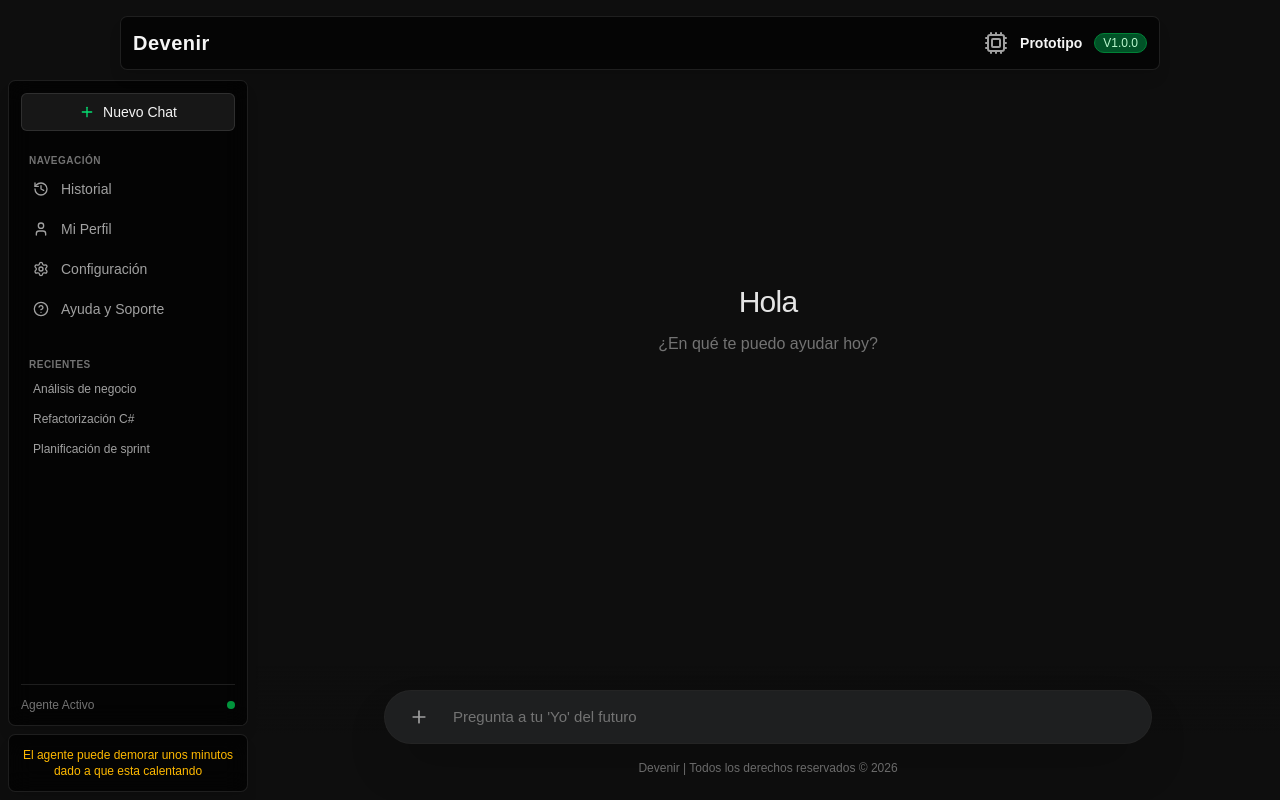
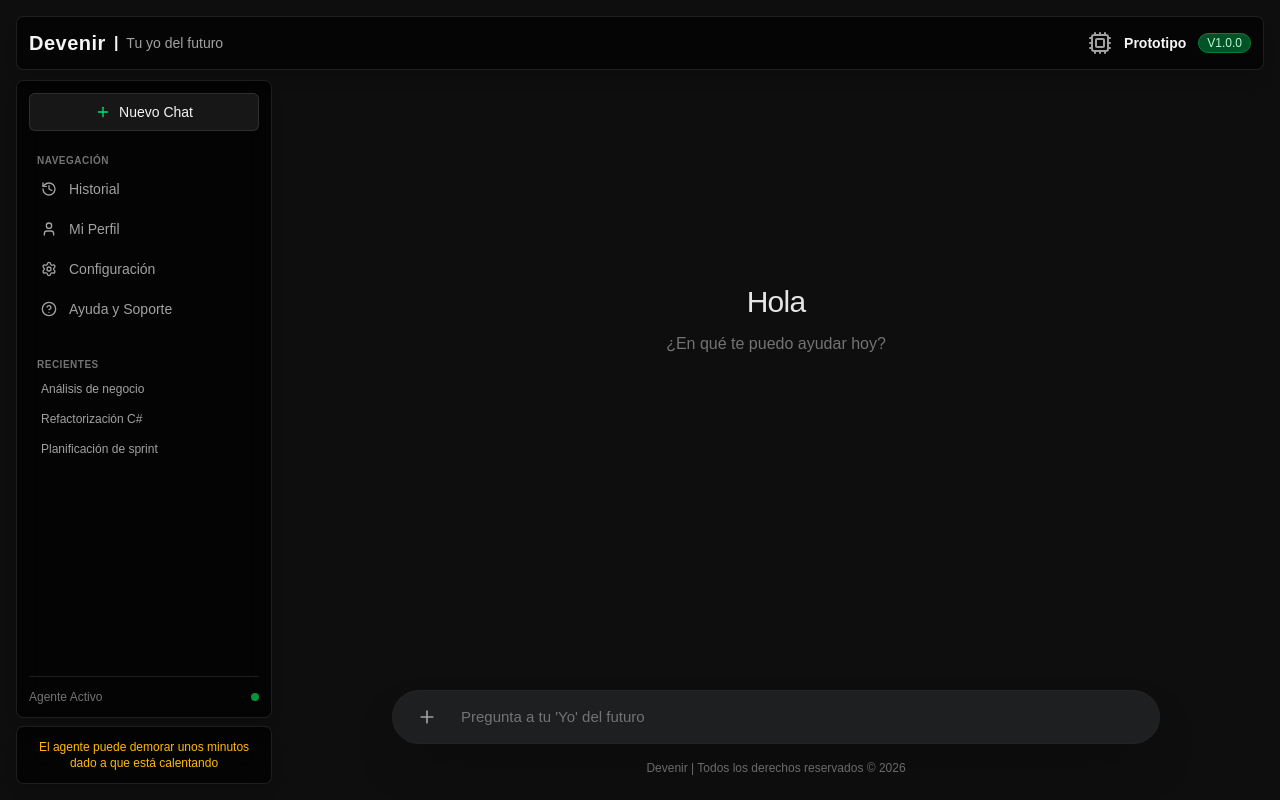
Before and after one commit to IYHM24/ancom-ai-chat-start, a React (Vite) app in the folder Devenir.Agent.Frontend/: page / in a window 1280 px wide. Built offline with nearby package versions, Linux system fonts and the light colour scheme.

Commit message:
[Update] - Ajuste diseño

```diff
--- a/Devenir.Agent.Frontend/src/Pages/Chat.tsx
+++ b/Devenir.Agent.Frontend/src/Pages/Chat.tsx
@@ -1,11 +1,13 @@
-import React, { useState, useRef, useEffect } from "react"
+import React, { useState, useRef, useEffect, useCallback } from "react"
 import { useChat } from "@ai-sdk/react"
 import { DefaultChatTransport } from "ai"
 import { ChatMessage } from "@/components/ai/chat-message"
 import { PromptInput } from "@/components/ai/prompt-input"
+import { ArrowDown } from "lucide-react"
 
 export const Chat: React.FC = () => {
   const [input, setInput] = useState("")
+  const [showScrollButton, setShowScrollButton] = useState(false)
   const messagesEndRef = useRef<HTMLDivElement>(null)
 
   const { messages, sendMessage, status, stop } = useChat({
@@ -21,19 +23,55 @@ export const Chat: React.FC = () => {
   const isStreaming = status === "streaming"
   const isLoading = isPending || isStreaming
 
+  // Desplazar al fondo
+  const scrollToBottom = useCallback(() => {
+    const container = document.getElementById("chat-scroll-container")
+    if (container) {
+      container.scrollTo({
+        top: container.scrollHeight,
+        behavior: "smooth"
+      })
+    }
+  }, [])
+
+  // Auto-scroll cuando llegan mensajes o cambia el estado
   useEffect(() => {
-		messagesEndRef.current?.scrollIntoView({ behavior: "smooth" })
-	}, [messages, status])
+    scrollToBottom()
+  }, [messages, status, scrollToBottom])
+
+  // Listener de Scroll para activar la flecha
+  useEffect(() => {
+    const container = document.getElementById("chat-scroll-container")
+    if (!container) return
+
+    const handleScroll = () => {
+      const { scrollTop, scrollHeight, clientHeight } = container
+      // Muestra la flecha si el usuario subió más de 80px respecto al final
+      const isFarFromBottom = scrollHeight - scrollTop - clientHeight > 80
+      setShowScrollButton(isFarFromBottom)
+    }
+
+    // Evaluación inicial al cargar
+    handleScroll()
+
+    container.addEventListener("scroll", handleScroll, { passive: true })
+    return () => container.removeEventListener("scroll", handleScroll)
+  }, [messages])
 
   const handleSend = () => {
     if (!input.trim() || isLoading) return
     sendMessage({ text: input })
     setInput("")
+
+    setTimeout(() => {
+      scrollToBottom()
+    }, 50)
   }
 
   return (
-		/* Eliminados min-h-screen y overflow-y-auto para evitar el doble scroll */
     <div className="flex-1 flex flex-col justify-between font-sans min-h-full">
+
+      {/* Lista de Mensajes */}
       <div className="flex-1 w-full max-w-3xl mx-auto px-4 pb-6">
         {messages.length === 0 && !isPending ? (
           <div className="h-[60vh] flex flex-col items-center justify-center text-center text-neutral-400 space-y-3">
@@ -78,9 +116,22 @@ export const Chat: React.FC = () => {
         )}
       </div>
 
-			{/* Input fijo en la parte inferior del scroll */}
-			<footer className="sticky bottom-0 bg-linear-to-t from-[#0e0e0e] via-[#0e0e0e] to-transparent pt-6 pb-6 px-4 z-10">
-				<div className="max-w-3xl mx-auto">
+      {/* Input y Botón Flotante */}
+      <footer className="sticky bottom-0 bg-gradient-to-t from-[#0e0e0e] via-[#0e0e0e] to-transparent pt-6 pb-6 px-4 z-20">
+        <div className="relative max-w-3xl mx-auto">
+
+          {/* Botón Flotante para Scroll */}
+          {showScrollButton && (
+            <button
+              onClick={scrollToBottom}
+              type="button"
+              className="absolute -top-12 left-1/2 -translate-x-1/2 p-2.5 rounded-full bg-neutral-900/90 hover:bg-neutral-800 text-neutral-200 border border-neutral-700/80 shadow-2xl backdrop-blur-md transition-all duration-200 cursor-pointer z-30 flex items-center justify-center active:scale-95"
+              title="Ir abajo"
+            >
+              <ArrowDown className="w-4 h-4 text-neutral-200" />
+            </button>
+          )}
+
           <PromptInput
             value={input}
             onChange={setInput}
@@ -94,6 +145,7 @@ export const Chat: React.FC = () => {
           </div>
         </div>
       </footer>
+
     </div>
   )
 }
--- a/Devenir.Agent.Frontend/src/components/ai/prompt-input.tsx
+++ b/Devenir.Agent.Frontend/src/components/ai/prompt-input.tsx
@@ -1,5 +1,5 @@
 import React, { useRef, useEffect } from "react"
-import { Plus,  Send, Square} from "lucide-react"
+import { CornerRightUp, Plus,  Send, Square} from "lucide-react"
 
 interface PromptInputProps {
   value: string
@@ -94,7 +94,7 @@ export const PromptInput: React.FC<PromptInputProps> = ({
                 onClick={onSubmit}
                 className="p-2.5 bg-neutral-100 text-neutral-900 hover:bg-white rounded-full transition-colors shadow-md"
               >
-                <Send className="w-4 h-4" />
+                <CornerRightUp className="w-4 h-4" />
               </button>
             )
           )}
--- a/Devenir.Agent.Frontend/src/container/Layaout.tsx
+++ b/Devenir.Agent.Frontend/src/container/Layaout.tsx
@@ -5,11 +5,8 @@ import {
   Settings,
   User,
   Cpu,
-  Bell,
   Plus,
-  Trash2,
   HelpCircle,
-  Info
 } from "lucide-react"
 import { Badge } from "@/components/ui/badge"
 
@@ -28,7 +25,6 @@ export const Layout: React.FC<LayoutProps> = ({ children }) => {
     { id: "help", label: "Ayuda y Soporte", icon: HelpCircle },
   ]
 
-  // Conversaciones recientes de ejemplo
   const recentChats = [
     "Análisis de negocio",
     "Refactorización C#",
@@ -38,11 +34,13 @@ export const Layout: React.FC<LayoutProps> = ({ children }) => {
   return (
     <div className="relative w-full bg-[#0e0e0e] text-neutral-100 h-screen flex flex-col overflow-hidden">
 
-      {/* Header flotante con backdrop-blur */}
+      {/* Header flotante */}
       <header className="absolute top-0 left-0 right-0 z-50 p-4 pointer-events-none">
-        <div className="flex w-10/12 mx-auto bg-black/60 backdrop-blur-md border border-neutral-800/80 rounded-lg shadow-lg p-3 pointer-events-auto">
+        <div className="flex w-full bg-black/60 backdrop-blur-md border border-neutral-800/80 rounded-lg shadow-lg p-3 pointer-events-auto">
           <div className="w-1/2 flex items-center gap-2">
             <h1 className="text-xl font-bold tracking-wide">Devenir</h1>
+            <strong>|</strong>
+            <p className="text-sm text-neutral-400 font-light">Tu yo del futuro</p>
           </div>
           <div className="w-1/2 flex justify-end items-center gap-3 text-lg">
             <Cpu className="w-6 h-6 text-neutral-400" />
@@ -53,16 +51,12 @@ export const Layout: React.FC<LayoutProps> = ({ children }) => {
       </header>
 
       {/* Main Container */}
-      <main className="flex flex-1 h-full min-h-0 overflow-hidden">
+      <main className="w-full flex flex-1 h-full min-h-0 overflow-hidden gap-4 px-4">
 
         {/* Sidebar */}
-        <div className="w-1/5 min-w-[220px] max-w-[280px] flex flex-col gap-2 p-2 pt-20">
-
-          {/* Menú Principal */}
+        <aside className="w-64 flex flex-col gap-2 pt-20 pb-4 flex-none">
           <div className="bg-black/70 backdrop-blur-md border border-neutral-800/80 rounded-lg shadow-lg p-3 flex-1 flex flex-col justify-between overflow-y-auto">
-
             <div className="space-y-4">
-              {/* Botón Acción Principal */}
               <button
                 onClick={() => setActiveItem("new-chat")}
                 className="w-full flex items-center justify-center gap-2 bg-neutral-900 hover:bg-neutral-800 text-neutral-100 font-medium py-2 px-3 rounded-md border border-neutral-700/60 transition-all text-sm"
@@ -71,7 +65,6 @@ export const Layout: React.FC<LayoutProps> = ({ children }) => {
                 <span>Nuevo Chat</span>
               </button>
 
-              {/* Lista de Navegación */}
               <nav className="space-y-1">
                 <span className="text-[10px] font-semibold text-neutral-500 uppercase tracking-wider px-2">Navegación</span>
                 {menuItems.slice(1).map((item) => {
@@ -95,7 +88,6 @@ export const Layout: React.FC<LayoutProps> = ({ children }) => {
                 })}
               </nav>
 
-              {/* Historial Reciente */}
               <div className="space-y-1 pt-2">
                 <span className="text-[10px] font-semibold text-neutral-500 uppercase tracking-wider px-2">Recientes</span>
                 <div className="space-y-0.5">
@@ -111,26 +103,29 @@ export const Layout: React.FC<LayoutProps> = ({ children }) => {
               </div>
             </div>
 
-            {/* Footer interno del menú */}
             <div className="pt-3 border-t border-neutral-800/80 flex items-center justify-between text-xs text-neutral-500">
               <span className="truncate">Agente Activo</span>
               <span className="w-2 h-2 rounded-full bg-green-500 animate-pulse"></span>
             </div>
           </div>
 
-          {/* Sección de Alertas / Estado del Sistema */}
           <div className="bg-black/70 backdrop-blur-md border border-neutral-800/80 rounded-lg shadow-lg p-3 flex-none flex items-center justify-between text-xs text-neutral-300">
             <div className="flex items-center gap-2">
-              {/* <Info className="text-amber-400 animate-bounce" size={16} /> */}
-              <span className="text-amber-400 text-center">El agente puede demorar unos minutos dado a que esta calentando</span>
+              <span className="text-amber-400 text-center text-xs">El agente puede demorar unos minutos dado a que está calentando</span>
             </div>
           </div>
-        </div>
+        </aside>
 
-        {/* ÚNICO contenedor con scroll en la derecha */}
-        <div className="flex-1 flex flex-col min-w-0 min-h-0 overflow-y-auto pt-20">
-          {children}
-        </div>
+        {/* 🚩 Asignamos el ID directamente al contenedor que tiene overflow-y-auto */}
+        <section
+          id="chat-scroll-container"
+          className="flex-1 flex flex-col min-w-0 min-h-0 overflow-y-auto pt-20"
+        >
+          <div className="flex flex-col w-full max-w-4xl mx-auto flex-1">
+            {children}
+          </div>
+        </section>
+
       </main>
     </div>
   )
--- a/Devenir.Agent.Frontend/src/style/index.css
+++ b/Devenir.Agent.Frontend/src/style/index.css
@@ -6,6 +6,41 @@
 @plugin "@tailwindcss/typography";
 
 @custom-variant dark (&:is(.dark *));
+
+/* ==========================================
+   Personalización de Scrollbar (Webkit: Chrome, Edge, Safari)
+   ========================================== */
+
+/* Ancho general de la barra */
+::-webkit-scrollbar {
+  width: 8px;
+  height: 8px;
+}
+
+/* Fondo del track (el fondo de la barra, del mismo tono de la app) */
+::-webkit-scrollbar-track {
+  background: #0e0e0e;
+}
+
+/* La barra que se desplaza (Thumb) en color negro */
+::-webkit-scrollbar-thumb {
+  background: #141414;
+  border-radius: 9999px;
+  border: 1px solid #262626; /* Opcional: un borde sutil para destacarla del fondo */
+}
+
+/* Cambia a un negro más visible cuando pasas el cursor (Hover) */
+::-webkit-scrollbar-thumb:hover {
+  background: #202020;
+}
+
+/* ==========================================
+   Soporte estándar para Firefox
+   ========================================== */
+* {
+  scrollbar-width: thin;
+  scrollbar-color: #141414 #0e0e0e; /* [Thumb] [Track] */
+}
 
 :root {
     --background: oklch(1 0 0);
```
Also changed, not shown: Devenir.Agent.Frontend/src/components/ai/chat-message.tsx (+4 -4 lines). Lines whose indentation alone changed are shown as unchanged.
